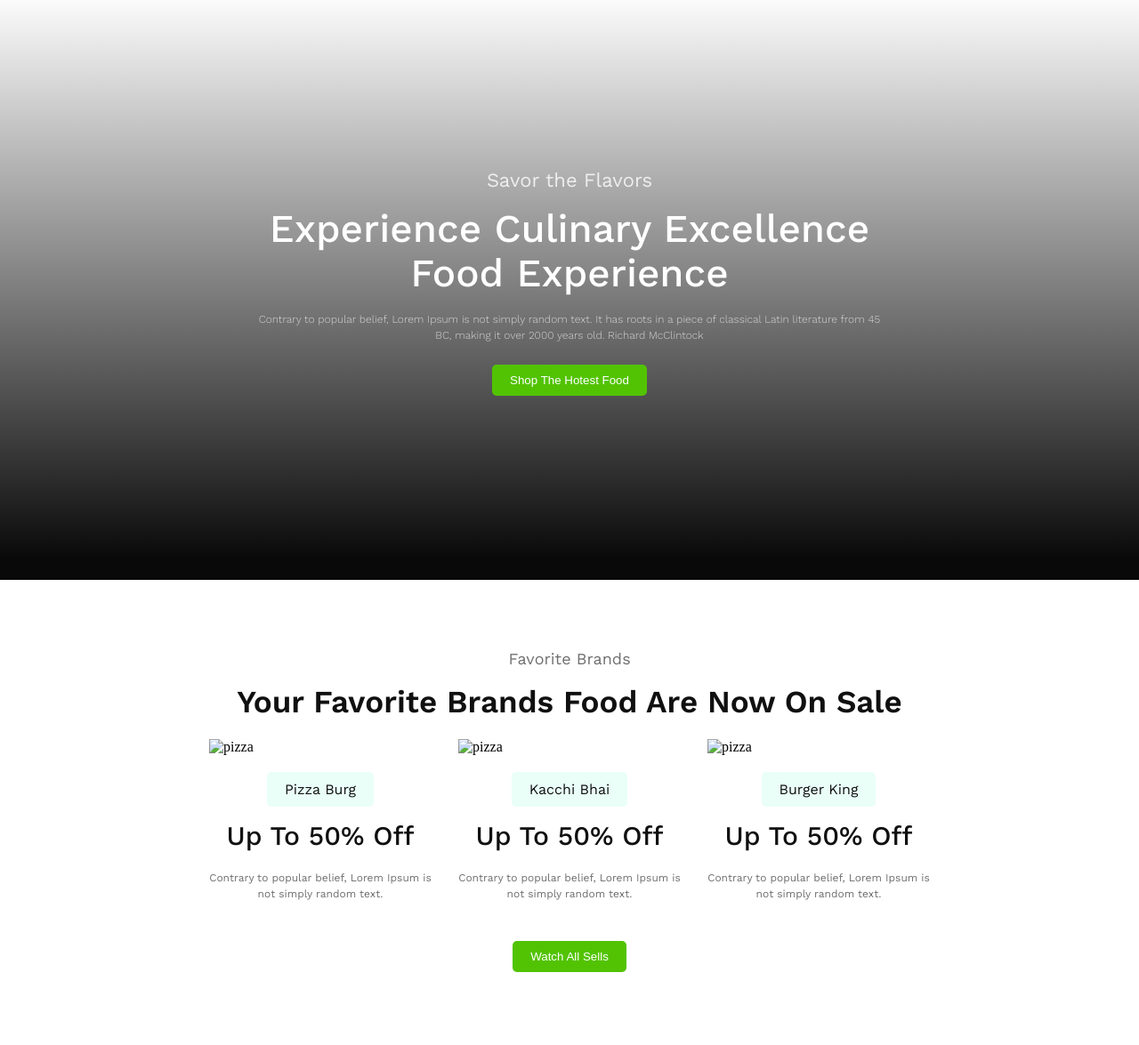
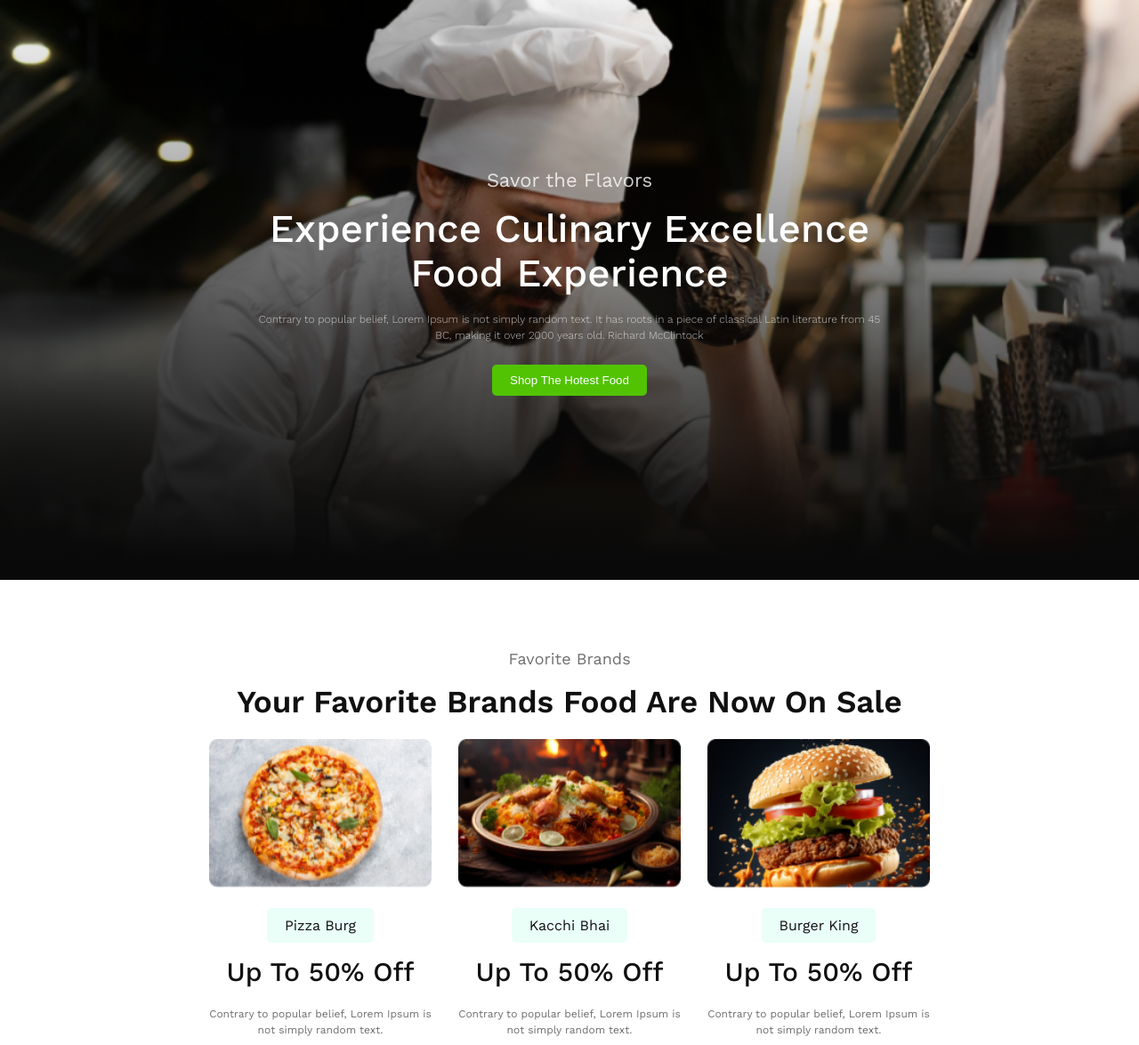
Before and after one commit to mhpulock/food-restaurant, a plain HTML site: page index.html in a window 1280 px wide. Shown: the top 1175 px of the page at 89% size. Drawn offline with nearby package versions, Linux system fonts and the light colour scheme; the site is published under a folder, as on GitHub Pages, so addresses that start at the root find nothing.

```diff
--- a/index.html
+++ b/index.html
@@ -37,7 +37,7 @@
           <div class="card_container">
             <div class="card_box">
               <div class="image_box">
-                <img src="/assets/pizza.png" alt="pizza" />
+                <img src="assets/pizza.png" alt="pizza" />
               </div>
               <div><span class="card_box_title">Pizza Burg</span></div>
               <h1>Up To 50% Off</h1>
@@ -48,7 +48,7 @@
             </div>
             <div class="card_box">
               <div class="image_box">
-                <img src="/assets/biriyani.png" alt="pizza" />
+                <img src="assets/biriyani.png" alt="pizza" />
               </div>
               <div><span class="card_box_title">Kacchi Bhai</span></div>
               <h1>Up To 50% Off</h1>
@@ -59,7 +59,7 @@
             </div>
             <div class="card_box">
               <div class="image_box">
-                <img src="/assets/burger.png" alt="pizza" />
+                <img src="assets/burger.png" alt="pizza" />
               </div>
               <div><span class="card_box_title">Burger King</span></div>
               <h1>Up To 50% Off</h1>
--- a/style.css
+++ b/style.css
@@ -12,7 +12,7 @@
       rgb(9, 9, 9) 3.482%,
       rgba(16, 16, 16, 0) 101.632%
     ),
-    url(/assets/hero-bg.png);
+    url(assets/hero-bg.png);
   background-repeat: no-repeat;
   background-size: cover;
   display: flex;
```
